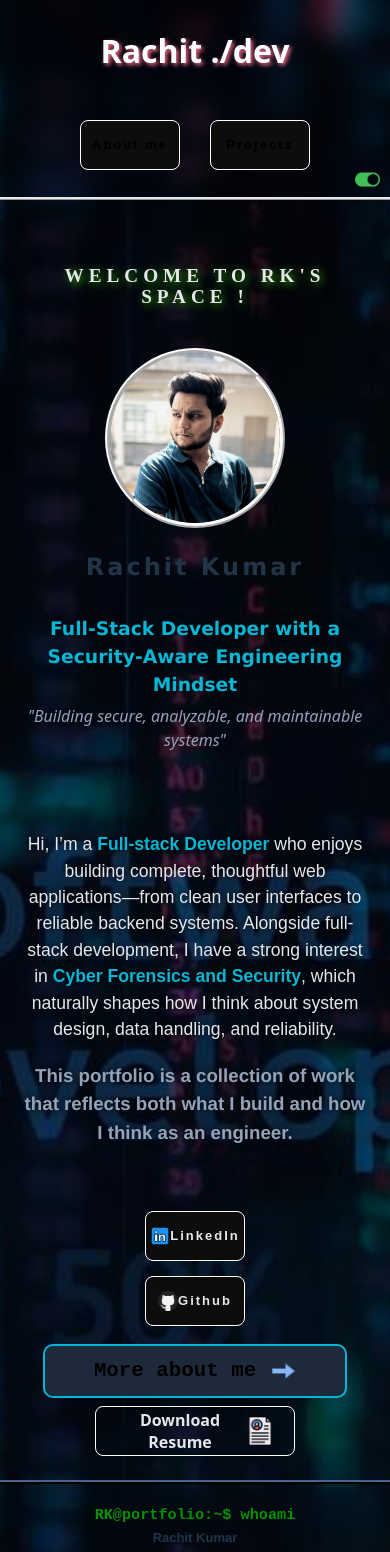
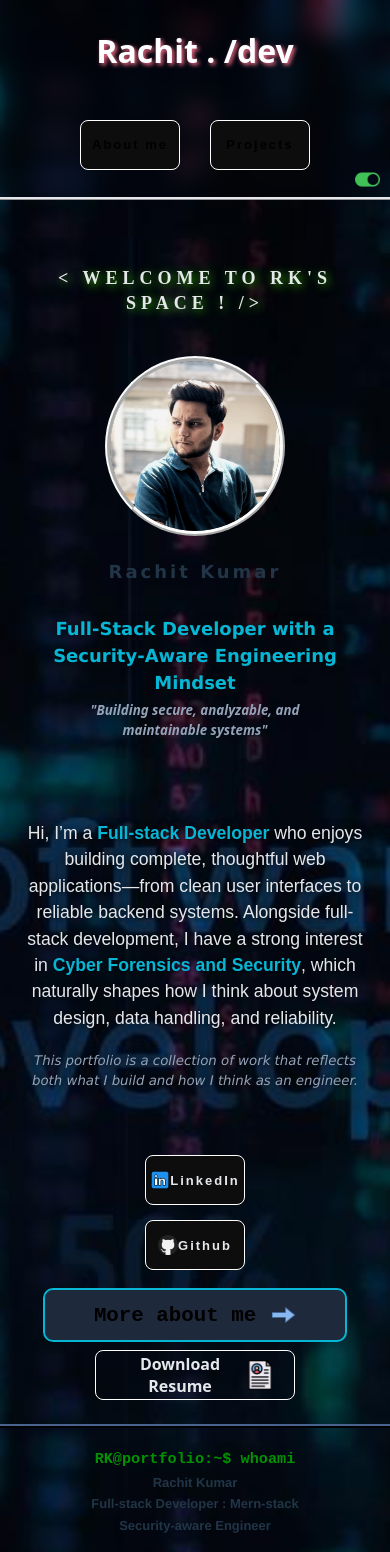
Before and after one commit to mysteriork/PORTFOLIO, a React (Vite) app: page / in a window 390 px wide. Shown: the top 1552 px of the page. Built offline with nearby package versions, Linux system fonts and the light colour scheme.

Commit message:
CSS UPDATED

```diff
--- a/src/components/heroPage.tsx
+++ b/src/components/heroPage.tsx
@@ -15,7 +15,7 @@ function Hero() {
             <main className="container HeroMain">
                 <div className="hero container">
                     <section className="profile-sec flex">
-                        <h1 className="heading">WELCOME TO RK'S SPACE !</h1>
+                        <h1 className="heading">{`< WELCOME TO RK'S SPACE ! />`}</h1>
                         <article className="profile-pic-sec">
                             <img src={profilePic} alt="profile-pic" className="picture" />
                         </article>
--- a/src/components/navbar.tsx
+++ b/src/components/navbar.tsx
@@ -14,7 +14,7 @@ function Navbar({ isFixed }: NavbarProps) {
         <div id="Header" className={isFixed ? "fixed flex" : "normal flex"}>
             <div className="flex head">
                 <span className="LogoName">
-                    <strong className="Tname" onClick={() => navigate("/")}>Rachit ./dev</strong>
+                    <strong className="Tname" onClick={() => navigate("/")}>Rachit . /dev</strong>
                 </span>
                 <section className="NavSec flex">
                     <button className="btn" onClick={() => navigate("/about")}>About me</button>
--- a/src/pages/about.tsx
+++ b/src/pages/about.tsx
@@ -56,7 +56,7 @@ function About() {
                     <section>
                         {data && data[0] && (<div className="education">
                             <article className="edu">
-                                <h2 >{data[0].title}</h2>
+                                <h2 >{`< ${data[0].title} />`}</h2>
 
                                 <ul>
                                     <li>{data[0].college}</li>
@@ -65,10 +65,10 @@ function About() {
                                     <li>Duration: {data[0].cdate}</li>
                                     <li>CGPA: {data[0].cgpa}</li>
                                 </ul>
-                                <em style={{ color: "lightgreen" }} >( I am Currently in Final year )</em>
+
                             </article>
                             <article className="edu skills">
-                                <h2>TECHNICAL SKILLS</h2>
+                                <h2>{`< TECHNICAL SKILLS />`}</h2>
                                 {skills.map((group, index) => (
                                     <div key={index} className="skill-group">
                                         <h3>{group.category}</h3>
@@ -92,7 +92,7 @@ function About() {
                                 <h3>Focus</h3>
                                 <p>{data[1].Focus}</p>
                                 <br />
-                                <div className="end"><p>{`" ${data[1].end} "`}</p></div>
+                                <div className="end"><p>{`"${data[1].end}"`}</p></div>
                                 <br />
 
                             </article>
--- a/src/pages/projects.tsx
+++ b/src/pages/projects.tsx
@@ -7,7 +7,7 @@ function Project() {
     return (
         <div id='ProjectPage'>
             <div className="projectSec container flex">
-                <h1>Top Projects </h1>
+                <h1>{`< Top Projects /> `}</h1>
                 <div className="projects">
                     {data && data.map((item: any, id) => (
                         <article className='project' key={id}>
--- a/src/portfolio.css
+++ b/src/portfolio.css
@@ -207,6 +207,7 @@ p {
 
 .main-line > em {
   color: var(--text-muted);
+  font-size: large;
 }
 
 .main-para {
@@ -221,7 +222,10 @@ p {
 
 .main-para > h3 {
   color: var(--text-muted);
-  font-family: "Franklin Gothic Medium", "Arial Narrow", Arial, sans-serif;
+  font-style: italic;
+  font-family: Verdana, Geneva, Tahoma, sans-serif;
+  font-size: medium;
+  font-weight: 500;
 }
 
 .about-btn {
@@ -310,7 +314,6 @@ p {
 .project:hover {
   box-shadow: 0 0 13px var(--accent-green);
 }
-
 
 .project > h2 {
   margin-bottom: 20px;
@@ -481,7 +484,7 @@ p {
   display: flex;
   gap: 20px;
   align-items: center;
-  margin-top: 10px;
+  margin-top: 15px;
 }
 
 .skill-group > h3 {
@@ -494,7 +497,7 @@ p {
   width: fit-content;
   position: relative;
   color: var(--accent-green);
-  border: 1px solid var(--accent-green);
+  border: 2px solid var(--accent-green);
   border-radius: 10px;
   background-color: var(--bg-surface);
   transition: filter 0.1s ease-out;
@@ -506,7 +509,7 @@ p {
   display: flex;
   flex-wrap: wrap;
   align-items: center;
-  gap: 20px;
+  gap: 5px;
 }
 
 .skill-badge {
@@ -520,7 +523,7 @@ p {
   text-align: center;
   min-width: 40px;
   width: fit-content;
-  border: 2px solid rgb(186, 15, 98);
+  border: 1px solid rgb(186, 15, 98);
   color: rgb(251, 138, 195);
   border-radius: 20px;
   padding: 0 6px;
@@ -561,7 +564,7 @@ p {
 
 .abt > p {
   color: var(--accent-cyan);
-  font-size: small;
+  font-size: smaller;
   font-weight: bold;
 }
 
@@ -605,6 +608,7 @@ p {
   display: flex;
   flex-direction: column;
   gap: 10px;
+  font-family: Verdana, Geneva, Tahoma, sans-serif;
   font-size: large;
   font-weight: 600;
 }
@@ -631,12 +635,11 @@ p {
 
 .end > p {
   width: 800px;
-  font-size: medium;
+  font-size: smaller;
   font-family: Verdana, Geneva, Tahoma, sans-serif;
   color: var(--text-muted);
   text-transform: capitalize;
   font-style: italic;
-  font-weight: bold;
   text-align: center;
   letter-spacing: 1.8px;
   line-height: 20px;
@@ -770,14 +773,23 @@ p {
     margin-top: 50px;
   }
 
+  .titlename {
+    font-size: large;
+  }
+
   .profile-sec {
     min-width: fit-content;
     height: 350px;
   }
 
+  .main-para > h3 {
+    font-size: smaller;
+  }
+
   .heading {
-    font-size: larger;
-    width: 300px;
+    font-size: large;
+    width: 350px;
+    line-height: 25px;
   }
 
   .profile-pic-sec > img {
@@ -789,6 +801,16 @@ p {
   .main-para {
     width: 100vw;
     padding: 15px;
+  }
+
+  .main-line > h3 {
+    font-size: large;
+  }
+
+  .main-line > em {
+    font-size: smaller;
+    font-weight: bold;
+    width: 250px;
   }
 
   .links {
@@ -847,14 +869,22 @@ p {
 
   .edu > ul {
     text-align: center;
+    font-weight: 500;
+    font-size: smaller;
     list-style: none;
-    font-weight: 500;
-    font-size: medium;
+  }
+
+  .edu > ul > li:hover {
+    text-decoration: underline;
   }
 
   .edu {
     text-align: center;
     width: 100vw;
+  }
+
+  .edu > h2 {
+    font-size: x-large;
   }
 
   .education {
@@ -892,10 +922,11 @@ p {
   }
 
   .end > p {
-    font-size: smaller;
+    font-size: x-small;
     font-weight: lighter;
     width: 300px;
     color: var(--text-primary);
+    font-style: italic;
   }
 
   .skill > h3 {
@@ -937,6 +968,10 @@ p {
 
   .project > h3 {
     font-size: medium;
+  }
+
+  .projectSec > h1 {
+    font-size: x-large;
   }
 
   .project > h2 {
```
